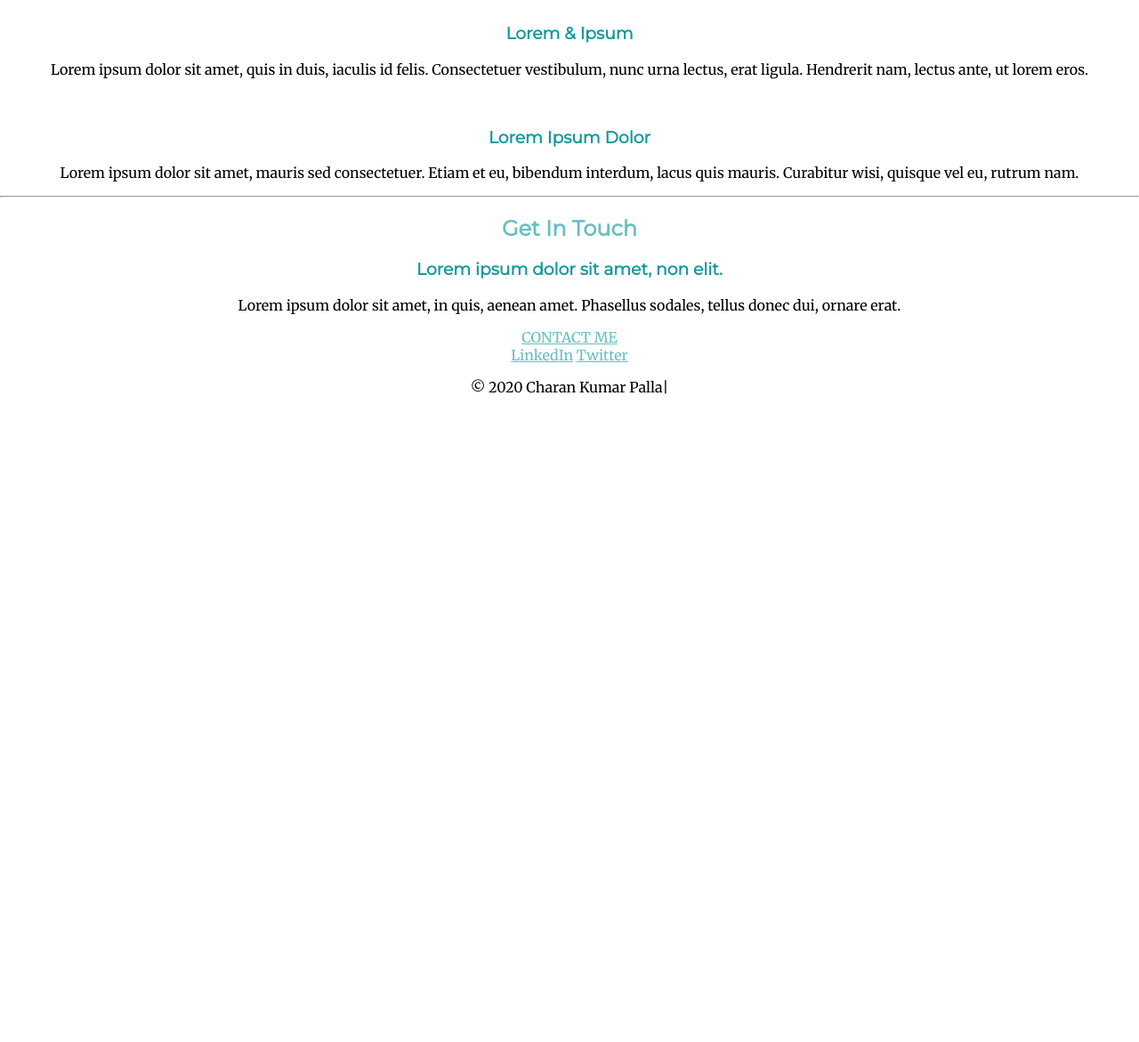
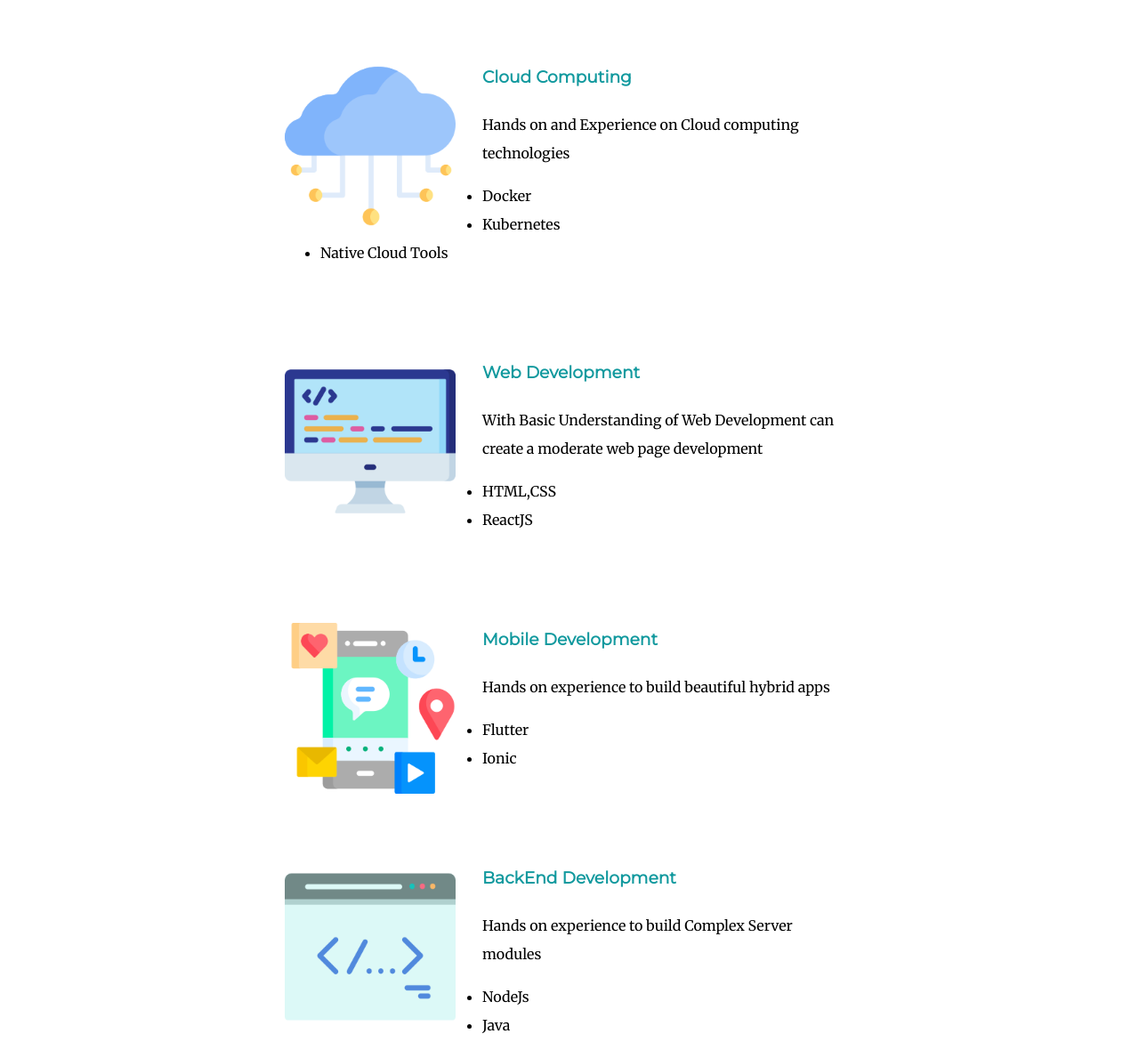
Before and after one commit to charankumarpalla/cv, a plain HTML site: page index.html in a window 1280 px wide. Shown: the part 1297-2468 px from the top of the page at 89% size. Before the commit the page ends 1758 px from the top, so only its background shows below. Drawn offline with Linux system fonts and the light colour scheme.

Commit message:
Update UI

```diff
--- a/css/styles.css
+++ b/css/styles.css
@@ -38,8 +38,10 @@ h3 {
 }
 
 .middle-container {
+  /* background-color: #9cf3f2; */
 }
 .bottom-container {
+  background-color: #c5ded7;
 }
 
 #role {
@@ -77,3 +79,16 @@ h3 {
   bottom: 250px;
   right: 650px;
 }
+
+.skill-row {
+  width: 50%;
+  margin: 100px auto 100px auto;
+  text-align: left;
+  line-height: 2;
+}
+
+.skill-img {
+  width: 30%;
+  float: left;
+  margin-right: 30px;
+}
--- a/index.html
+++ b/index.html
@@ -11,6 +11,7 @@
 
 </head>
 <body>
+
     <div class="top-container">
         <img class="top-cloud" src="images/cloud.png" alt="cloud">
         <marquee class="cloud-a" scrollamount="1" direction="left" behavior="scroll"> <img width="100px" src="images/cloud2.png" alt="cloud"></marquee>
@@ -33,15 +34,45 @@
         <hr>
         <div class="skills">
           <h2>My Skills.</h2>
+
+
           <div class="skill-row">
-            <img class="" src="" alt="">
-            <h3>Lorem & Ipsum</h3>
-            <p>Lorem ipsum dolor sit amet, quis in duis, iaculis id felis. Consectetuer vestibulum, nunc urna lectus, erat ligula. Hendrerit nam, lectus ante, ut lorem eros.</p>
+            <img class="skill-img" src="images/cloudcomputing.png" alt="">
+            <h3>Cloud Computing</h3>
+            <p>Hands on and Experience on Cloud computing technologies</p>
+            <ul>
+                <li>Docker</li>
+                <li>Kubernetes</li>
+                <li>Native Cloud Tools</li>
+            </ul>
           </div>
           <div class="skill-row">
-            <img class="" src="" alt="">
-            <h3>Lorem Ipsum Dolor</h3>
-            <p>Lorem ipsum dolor sit amet, mauris sed consectetuer. Etiam et eu, bibendum interdum, lacus quis mauris. Curabitur wisi, quisque vel eu, rutrum nam.</p>
+            <img class="skill-img" src="images/web.png" alt="">
+            <h3>Web Development</h3>
+            <p>With Basic Understanding of Web Development can create a moderate web page development</p>
+            <ul>
+                <li>HTML,CSS</li>
+                <li>ReactJS</li>
+            </ul>
+          </div>
+          <div class="skill-row">
+            <img class="skill-img" src="images/mobile.png" alt="">
+            <h3>Mobile Development</h3>
+            <p>Hands on experience to build beautiful hybrid apps </p>
+            <ul>
+                <li>Flutter</li>
+                <li>Ionic</li>
+            </ul>
+          </div>
+          <div class="skill-row">
+            <img class="skill-img" src="images/coding.png" alt="">
+            <h3>BackEnd Development</h3>
+            <p>Hands on experience to build Complex Server modules </p>
+            <ul>
+                <li>NodeJs</li>
+                <li>Java</li>
+
+            </ul>
           </div>
         </div>
         <hr>
@@ -65,4 +96,5 @@
 
 </body>
 
+<a href="https://www.freepik.com/free-photos-vectors/technology">Technology vector created by stories - www.freepik.com</a>
 </html>
```
Also changed, not shown: images/cloudcomputing.png (added), images/coding.png (added), images/mobile.png (added), images/skills.png (added), images/skills1.jpg (added), images/web.png (added).
